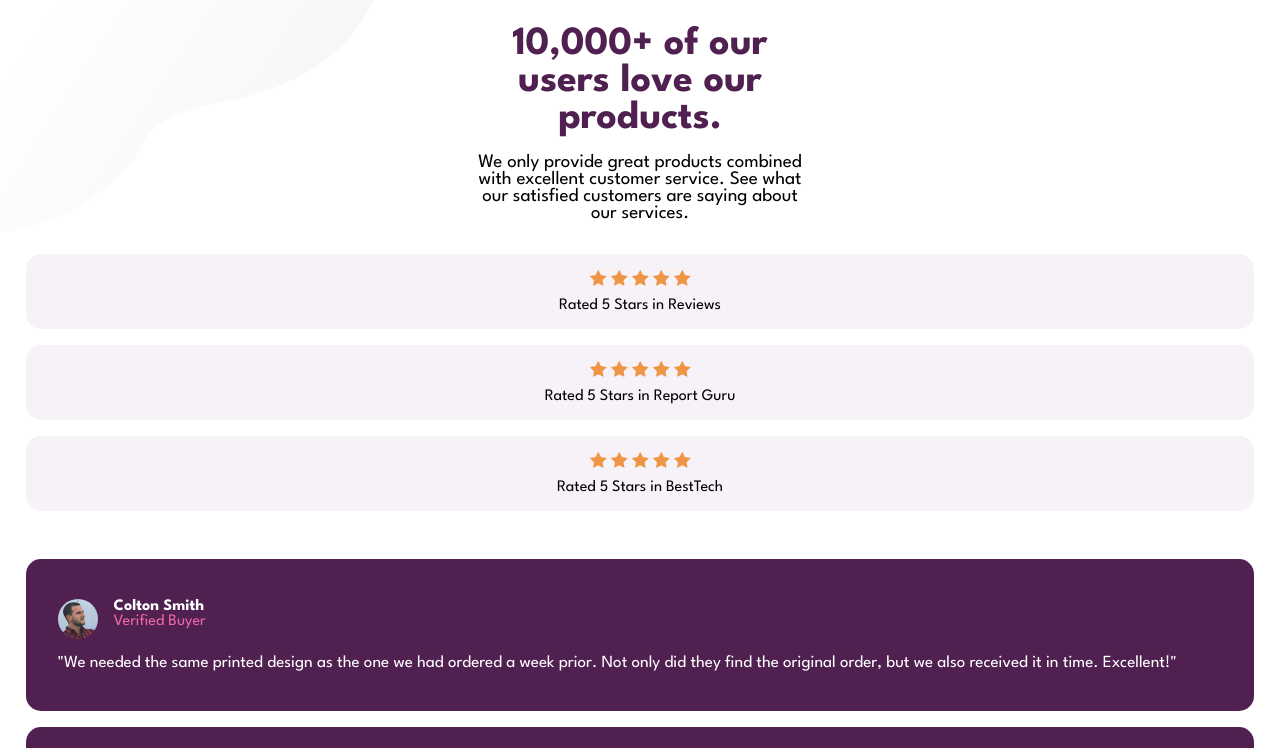
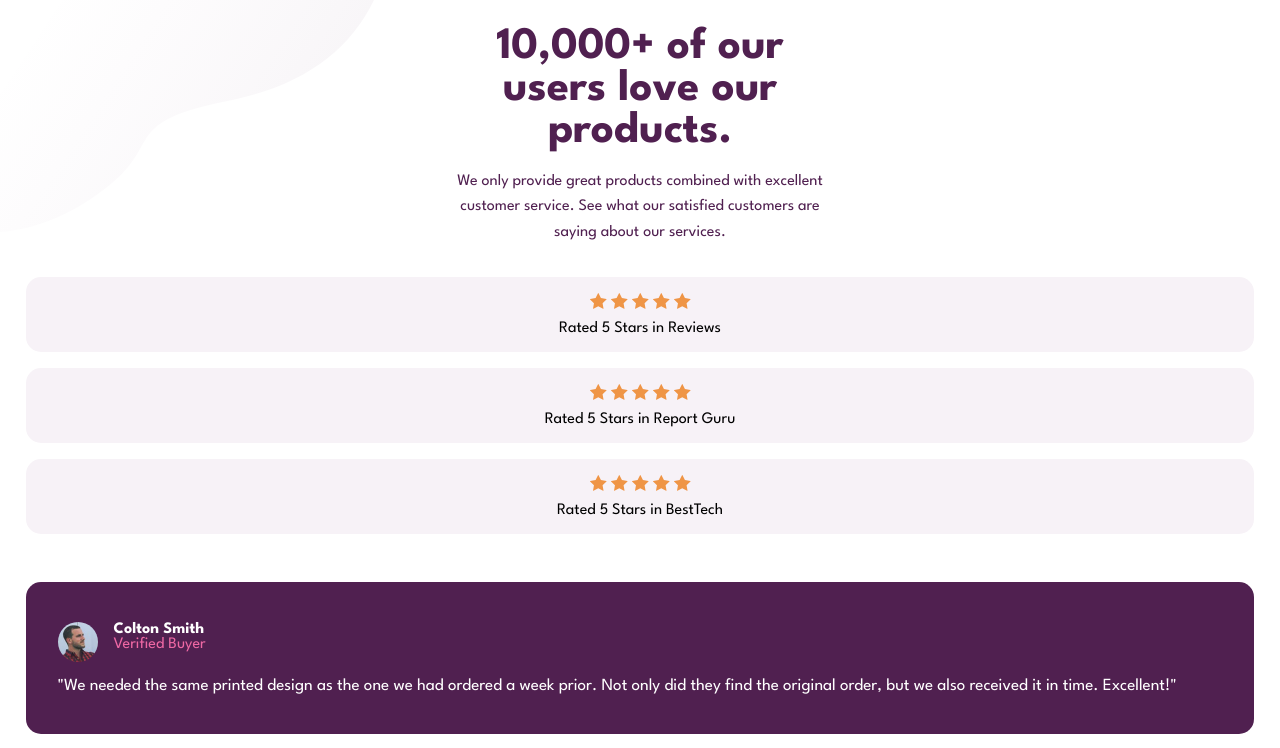
Before and after one commit to oguerid/social-proof, a plain HTML site: page index.html in a window 1280 px wide. Shown: the top 748 px of the page. Drawn offline with Linux system fonts and the light colour scheme.

Commit message:
changes of colours and fonts

```diff
--- a/style.css
+++ b/style.css
@@ -37,20 +37,22 @@ body {
   display: none;
 }
 .top__first-half {
-  max-width: 327px;
+  max-width: 400px;
   margin: 0 auto;
   text-align: center;
 }
 
 .top__title {
-  font-size: 40px;
+  font-size: 45px;
   font-weight: 700;
   margin-bottom: 17px;
   color: var(--Very-Dark-Magenta);
 }
 .top__text {
-  font-size: 19px;
+  font-size: 16px;
   margin-bottom: 2rem;
+  color: var(--Very-Dark-Magenta);
+  line-height: 1.6;
 }
 .rating-section {
   display: flex;
```
